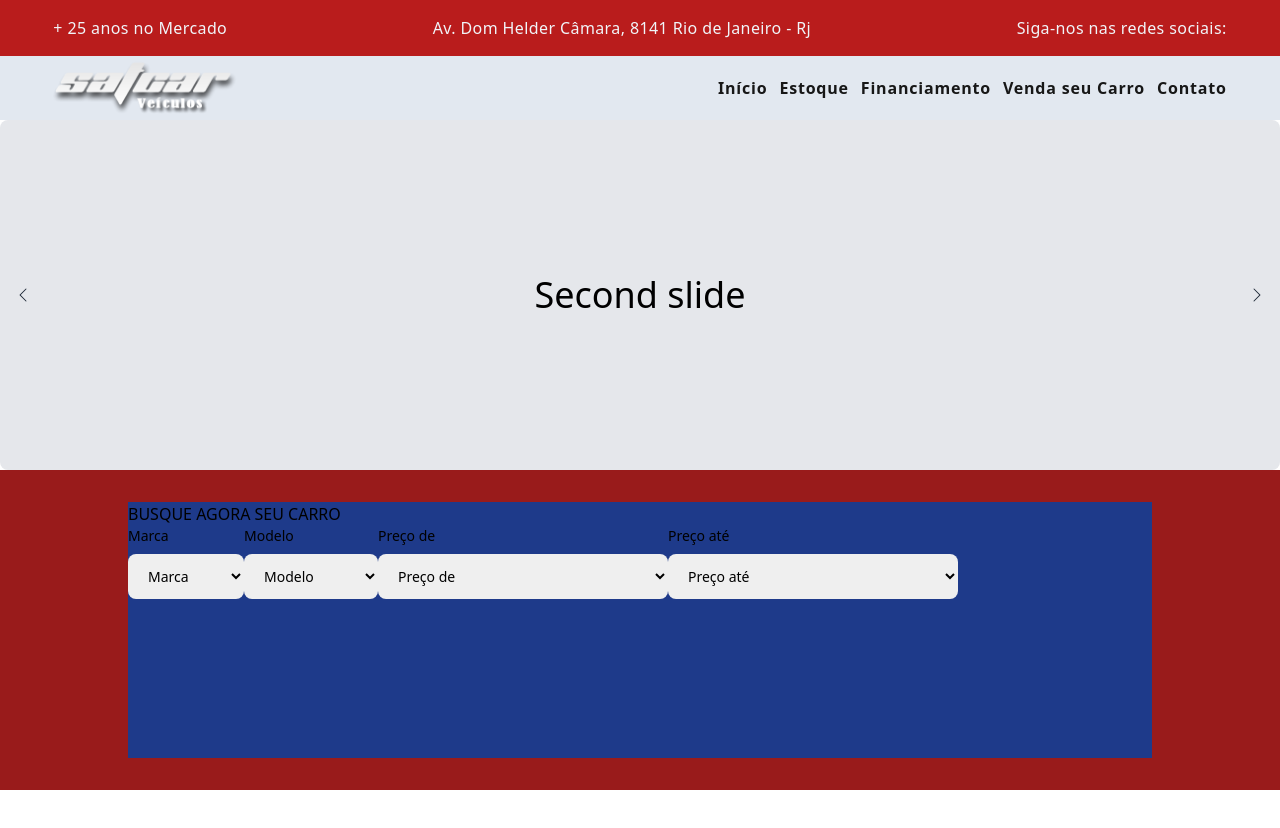
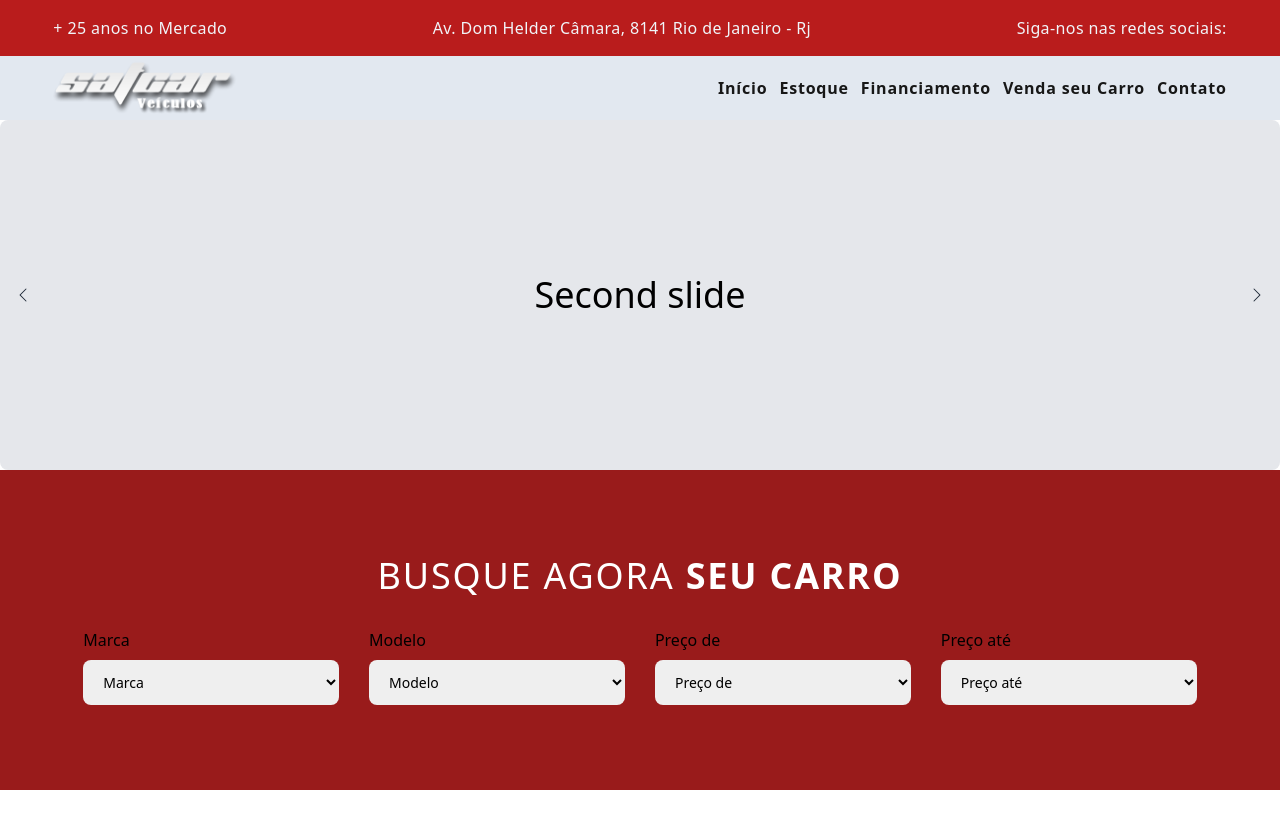
Before and after one commit to julioallday/satcar-website, an Angular app: page / in a window 1280 px wide. Shown: the top 828 px of the page. Built offline with nearby package versions, Linux system fonts and the light colour scheme.

Commit message:
feat(template): add layout, cores e tamanhos

```diff
--- a/src/app/components/buscador-veiculos/buscador-veiculos.component.html
+++ b/src/app/components/buscador-veiculos/buscador-veiculos.component.html
@@ -1,7 +1,10 @@
 <section class="busca-veiculos flex justify-center items-center w-full h-80 bg-red-800">
-  <div class="busca-container  bg-blue-900 h-4/5 w-4/5">
-    <span class="">BUSQUE AGORA SEU CARRO</span>
-    <div class="flex">
+  <div class="busca-container flex flex-col items-center justify-center  h-4/5 w-11/12 gap-8">
+    <div class="w-full flex justify-center text-white tracking-wider text-4xl">
+    <span class="">BUSQUE AGORA</span>
+    <p class="font-bold"> SEU CARRO</p>
+    </div>
+    <div class="flex flex-col md:flex-row justify-evenly items-center w-full">
       <input-buscador *ngFor="let dados of dadosInputs"
       [label]="dados.label"
       [placeholder]="dados.label"
--- a/src/app/components/input-buscador/input-buscador.component.html
+++ b/src/app/components/input-buscador/input-buscador.component.html
@@ -1,11 +1,11 @@
 <label
   for="hs-select-label"
-  class="block text-sm font-medium mb-2 dark:text-white"
+  class="block text-base font-medium mb-2 dark:text-white"
   >{{ label }}</label
 >
 <select
   id="hs-select-label"
-  class="py-3 px-4 pe-9 block w-full border-gray-200 rounded-lg text-sm focus:border-blue-500 focus:ring-blue-500 disabled:opacity-50 disabled:pointer-events-none dark:bg-slate-900 dark:border-gray-700 dark:text-gray-400 dark:focus:ring-gray-600"
+  class="py-3 px-4 pe-9 block w-64 border-gray-200 rounded-lg text-sm focus:border-blue-500 focus:ring-blue-500 disabled:opacity-50 disabled:pointer-events-none dark:bg-slate-900 dark:border-gray-700 dark:text-gray-400 dark:focus:ring-gray-600"
 >
   <option selected>{{ placeholder }}</option>
   <option *ngFor="let opcao of opcoes;" value="{{opcao.valor}}">{{ opcao.nome }}</option>
```
